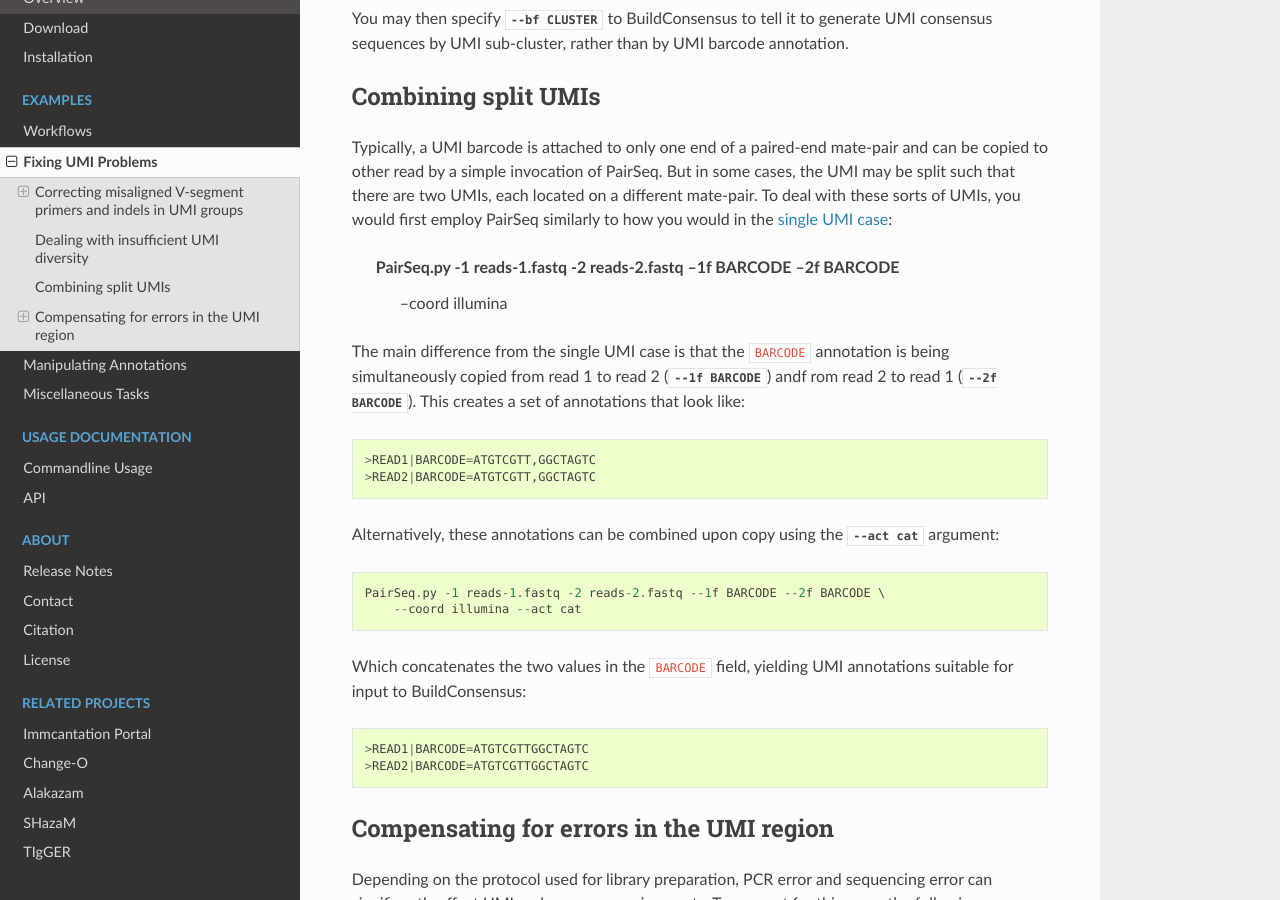
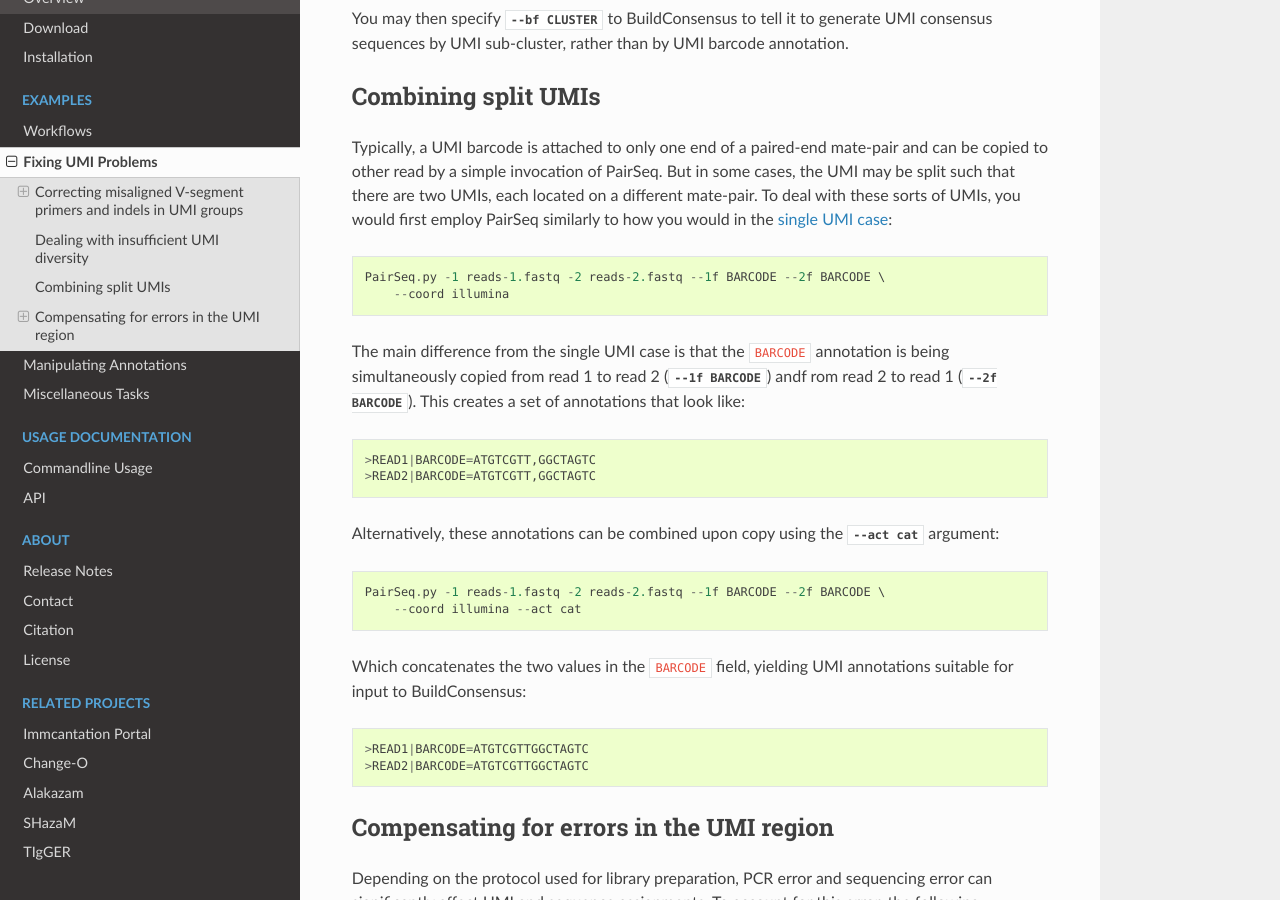
Before and after one commit to immcantation/presto, a Sphinx documentation site: the page built from docs/examples/umi.rst, in a window 1280 px wide and 900 px high, scrolled down 3129 px. Built offline with Sphinx 7.4.7 and the Read the Docs theme 2.0.0, drawn with Linux system fonts in a browser that asks for light colours; formulas are drawn with MathJax 3.

Commit message:
Minor doc formatting fix.

```diff
--- a/docs/examples/umi.rst
+++ b/docs/examples/umi.rst
@@ -163,7 +163,7 @@ and can be copied to other read by a simple invocation of :ref:`PairSeq`.
 But in some cases, the UMI may be split such that there are two UMIs, each located on a
 different mate-pair. To deal with these sorts of UMIs, you would first employ
 :ref:`PairSeq` similarly to how you would in the
-:ref:`single UMI case <Stern2014-PairSeq-1>`:
+:ref:`single UMI case <Stern2014-PairSeq-1>`::
 
     PairSeq.py -1 reads-1.fastq -2 reads-2.fastq --1f BARCODE --2f BARCODE \
         --coord illumina
```
